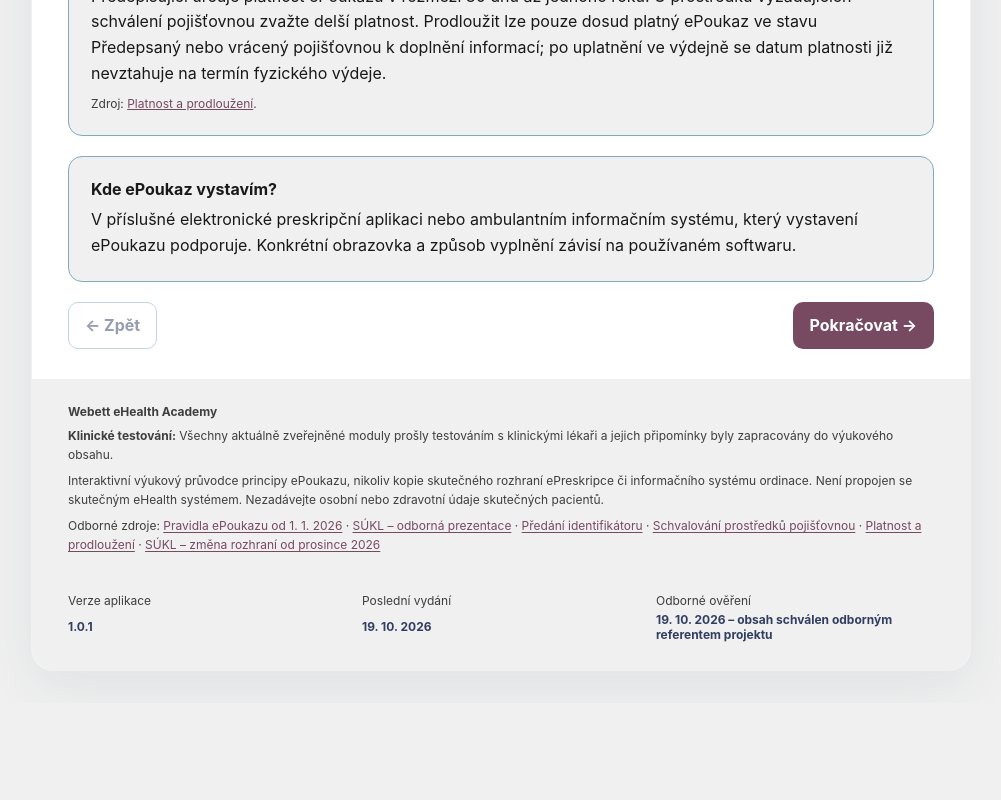
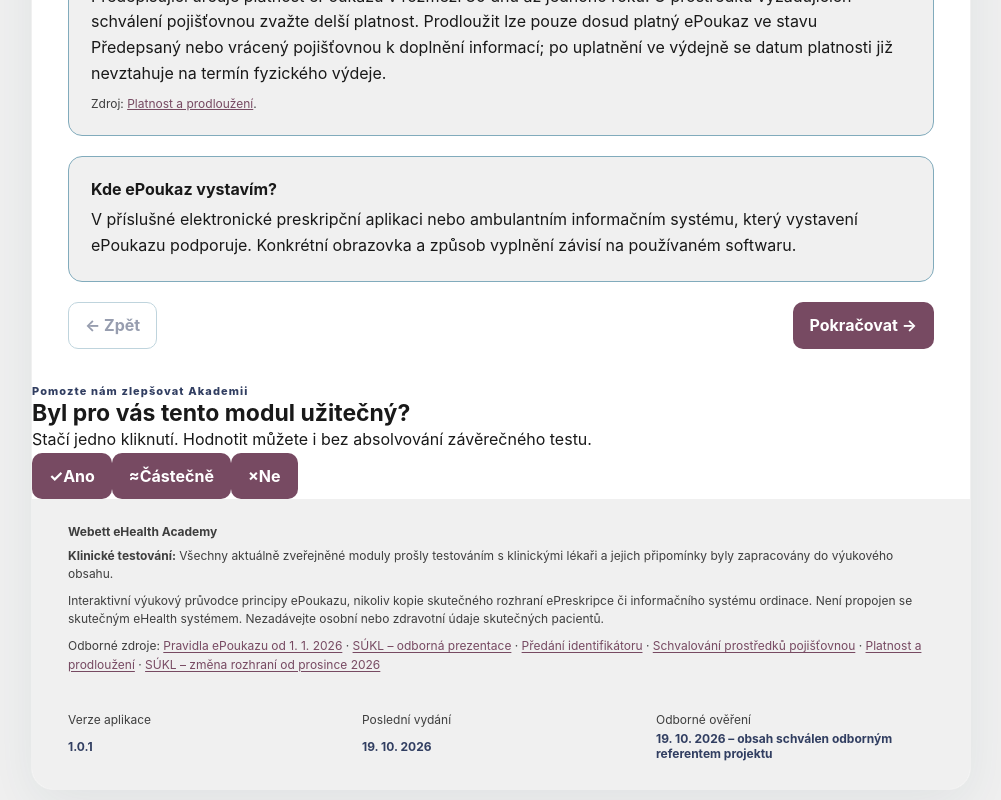
Before and after one commit to EttTer/ehealth-academy-epoukaz, a React (Vite) app: page / in a window 1280 px wide. Shown: the part 1212-2012 px from the top of the page, without its empty margins (139-1140 px from the left). Before the commit the page ends 1915 px from the top, so only its background shows below. Built offline with nearby package versions, Linux system fonts and the light colour scheme.

Commit message:
Add EHA-05 style one-click module feedback and Clarity tracking

```diff
--- a/src/App.tsx
+++ b/src/App.tsx
@@ -22,6 +22,42 @@ const test:Q[]=[
  {q:"Pacient včas uplatnil poukaz, ale prostředek bude vydán později. Co platí?",a:["Výdej může podle pravidel nastat i po datu platnosti.","Vždy musíte vystavit nový.","Poukaz nelze nikdy použít."],correct:0,why:"Datum platnosti označuje dobu pro uplatnění, nikoli nutně konec výdeje."},
  {q:"Kdy lze vystavit listinný poukaz?",a:["Kdykoliv podle přání pacienta.","Jen při zákonné výjimce a s uvedením důvodu.","Vždy při pomalém AIS."],correct:1,why:"Výjimky mají konkrétní zákonné podmínky."}
 ];
+
+type ModuleRating="yes"|"partial"|"no";
+const ratingKey="webett_eha02_module_rating_v1";
+function ModuleRatingPanel(){
+ const [rating,setRating]=useState<ModuleRating|null>(()=>{
+  try{
+   const saved=sessionStorage.getItem(ratingKey);
+   return saved==="yes"||saved==="partial"||saved==="no"?saved:null;
+  }catch{return null;}
+ });
+ function rateModule(value:ModuleRating){
+  if(rating!==null)return;
+  setRating(value);
+  try{sessionStorage.setItem(ratingKey,value);}catch{}
+  // Respect the existing Clarity consent bridge; no analytics without opt-in.
+  window.academyTrack?.("module_feedback_"+value,{module_id:"EHA-02"});
+ }
+ return (
+<section className="moduleRating" id="hodnoceni-modulu" aria-labelledby="moduleRatingHeading">
+  <div className="moduleRatingText">
+   <span className="eyebrow">Pomozte nám zlepšovat Akademii</span>
+   <h2 id="moduleRatingHeading">Byl pro vás tento modul užitečný?</h2>
+   <p>Stačí jedno kliknutí. Hodnotit můžete i bez absolvování závěrečného testu.</p>
+  </div>
+  {rating===null?
+   <div className="moduleRatingActions" role="group" aria-label="Hodnocení užitečnosti modulu">
+    <button type="button" className="moduleRatingButton" onClick={()=>rateModule("yes")}><span className="moduleRatingSymbol" aria-hidden="true">✓</span><span>Ano</span></button>
+    <button type="button" className="moduleRatingButton" onClick={()=>rateModule("partial")}><span className="moduleRatingSymbol" aria-hidden="true">≈</span><span>Částečně</span></button>
+    <button type="button" className="moduleRatingButton" onClick={()=>rateModule("no")}><span className="moduleRatingSymbol" aria-hidden="true">×</span><span>Ne</span></button>
+   </div>:
+   <div className="moduleRatingThanks" role="status"><span aria-hidden="true">✓</span><div><strong>Děkujeme za zpětnou vazbu.</strong><p>Do souhrnných statistik se odpověď zařadí pouze při povolené analytice.</p></div></div>
+  }
+ </section>
+ );
+}
+
 export default function App(){
  const [tab,setTab]=useState(0),[step,setStep]=useState(0),[phase,setPhase]=useState(0),[issue,setIssue]=useState(0),[qi,setQi]=useState(0),[testAnswers,setTestAnswers]=useState<Record<number,number>>({}),[done,setDone]=useState(false);
  const score=test.filter((q,i)=>testAnswers[i]===q.correct).length;
@@ -67,5 +103,6 @@ export default function App(){
  {tab===2&&<div className="stack"><h2>Co když nastane problém?</h2><p className="muted">Zvolte situaci a podívejte se na doporučený další krok.</p><div className="problemGrid">{issues.map((x,i)=><button key={x.title} onClick={()=>setIssue(i)} className={issue===i?"selected":""} aria-pressed={issue===i}><span className="smallTag">{x.category}</span><span>{x.title}</span></button>)}</div><div className="scenario" aria-live="polite"><span className="eyebrow">PRAKTICKÁ SITUACE · {issues[issue].category.toUpperCase()}</span><h3>{issues[issue].title}</h3><div className="scenarioPart"><h4>Co se stalo?</h4><p>{issues[issue].situation}</p></div><div className="scenarioPart"><h4>Co udělám jako lékař?</h4><p>{issues[issue].action}</p></div><div className="scenarioPart"><h4>Jak to vysvětlím pacientovi?</h4><p><em>„{issues[issue].patient}“</em></p></div><div className="scenarioCaution"><strong>Na co si dát pozor</strong><p>{issues[issue].caution}</p></div><p className="sourceSmall">Podklad: {sourceLink(issues[issue].source)}</p></div><button onClick={()=>{setTab(3);setDone(false);analyticsReportedQuiz.current=false;analyticsReportedResult.current=false;setQi(0);setTestAnswers({})}}>Pokračovat do části 4: Znalostní test →</button></div>}
  {tab===3&&!done&&<div className="stack"><div className="barrow"><div><span className="eyebrow">KRÁTKÝ PRAKTICKÝ TEST</span><h2>Co už víte?</h2></div><small>{qi+1} / {test.length}</small></div><div className="progress">{test.map((_,i)=><i key={i} className={i<=qi?"on":""}/>)}</div><div className="inset"><span className="eyebrow">SITUACE Z ORDINACE</span><h3>{test[qi].q}</h3></div>{options(test[qi],testAnswers[qi],i=>setTestAnswers(a=>({...a,[qi]:i})))}<div className="actions"><button className="secondary" disabled={qi===0} onClick={()=>setQi(i=>i-1)}>← Zpět</button><button disabled={testAnswers[qi]===undefined} onClick={()=>{if(qi===test.length-1){if(!analyticsReportedQuiz.current){window.academyTrack?.("quiz_completed",{score,total_questions:test.length,score_percent:Math.round(100*score/test.length)});analyticsReportedQuiz.current=true;} setDone(true);}else setQi(i=>i+1);}}>{qi===test.length-1?"Zobrazit výsledky →":"Další otázka →"}</button></div></div>}
  {tab===3&&done&&<div className="stack"><div className="success" role="status"><div className="bigIcon">{score===test.length?"★":"✓"}</div><span className="eyebrow">VÝSLEDEK ZNALOSTNÍHO TESTU</span><h2>{score} / {test.length}</h2><p>{score===test.length?"Výborně. Orientujete se v základních procesech.":"Projděte si vysvětlení a podle potřeby si test zopakujte."}</p><p className="muted">Výsledek není odbornou certifikací.</p></div><h3>Vysvětlení odpovědí</h3>{test.map((q,i)=><div className="inset" key={i}><strong>{testAnswers[i]===q.correct?"✓":"✕"} {i+1}. {q.q}</strong><p>{q.why}</p></div>)}<button onClick={()=>{setQi(0);setDone(false);analyticsReportedQuiz.current=false;analyticsReportedResult.current=false;setTestAnswers({})}}>Opakovat test →</button></div>}
- </section><footer><strong>Webett eHealth Academy</strong><p><strong>Klinické testování:</strong> Všechny aktuálně zveřejněné moduly prošly testováním s klinickými lékaři a jejich připomínky byly zapracovány do výukového obsahu.</p><p>Interaktivní výukový průvodce principy ePoukazu, nikoliv kopie skutečného rozhraní ePreskripce či informačního systému ordinace. Není propojen se skutečným eHealth systémem. Nezadávejte osobní nebo zdravotní údaje skutečných pacientů.</p><p>Odborné zdroje: {sources.map((item,i)=><span key={item[1]}>{i>0?" · ":""}{sourceLink(i)}</span>)}</p><div className="releaseMeta"><div><span>Verze aplikace</span><strong>1.0.1</strong></div><div><span>Poslední vydání</span><strong>19. 10. 2026</strong></div><div><span>Odborné ověření</span><strong>19. 10. 2026 – obsah schválen odborným referentem projektu</strong></div></div></footer></main></>;
+ </section>
+ <ModuleRatingPanel/><footer><strong>Webett eHealth Academy</strong><p><strong>Klinické testování:</strong> Všechny aktuálně zveřejněné moduly prošly testováním s klinickými lékaři a jejich připomínky byly zapracovány do výukového obsahu.</p><p>Interaktivní výukový průvodce principy ePoukazu, nikoliv kopie skutečného rozhraní ePreskripce či informačního systému ordinace. Není propojen se skutečným eHealth systémem. Nezadávejte osobní nebo zdravotní údaje skutečných pacientů.</p><p>Odborné zdroje: {sources.map((item,i)=><span key={item[1]}>{i>0?" · ":""}{sourceLink(i)}</span>)}</p><div className="releaseMeta"><div><span>Verze aplikace</span><strong>1.0.1</strong></div><div><span>Poslední vydání</span><strong>19. 10. 2026</strong></div><div><span>Odborné ověření</span><strong>19. 10. 2026 – obsah schválen odborným referentem projektu</strong></div></div></footer></main></>;
 }
```
